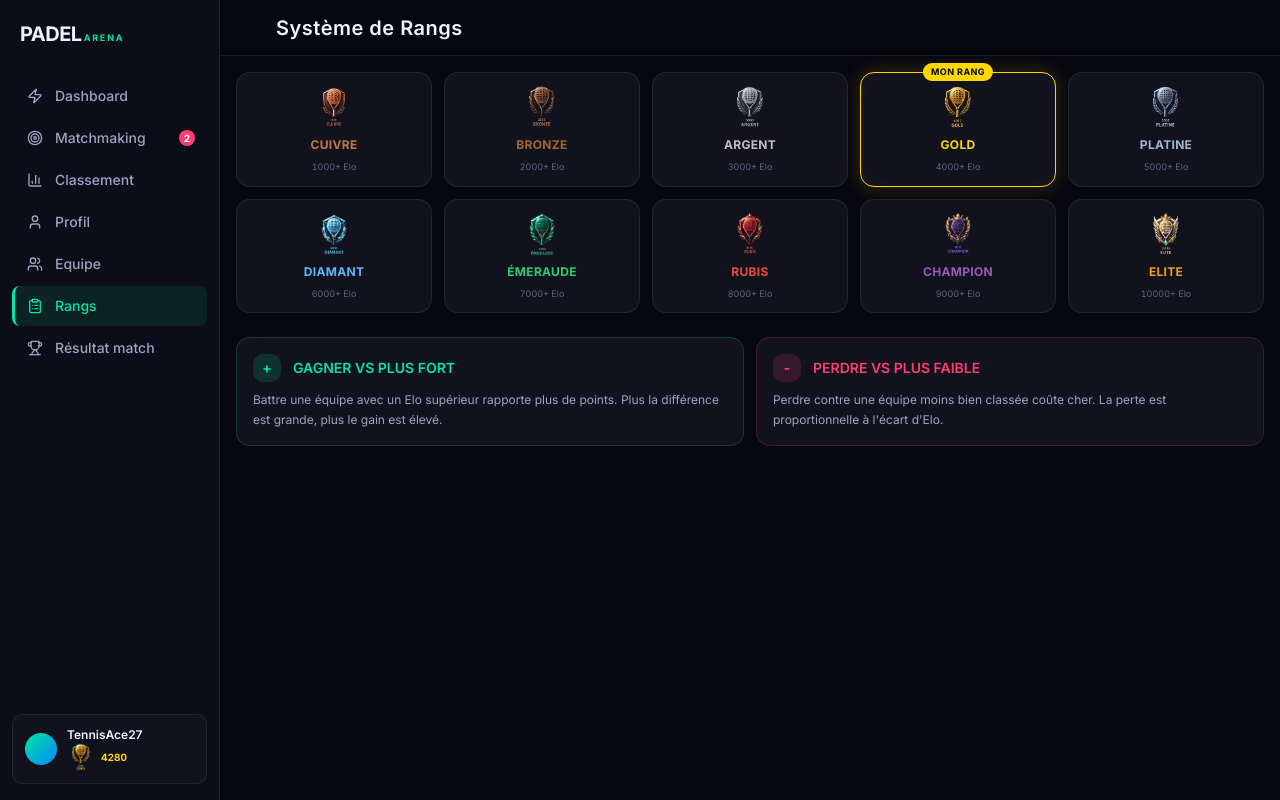
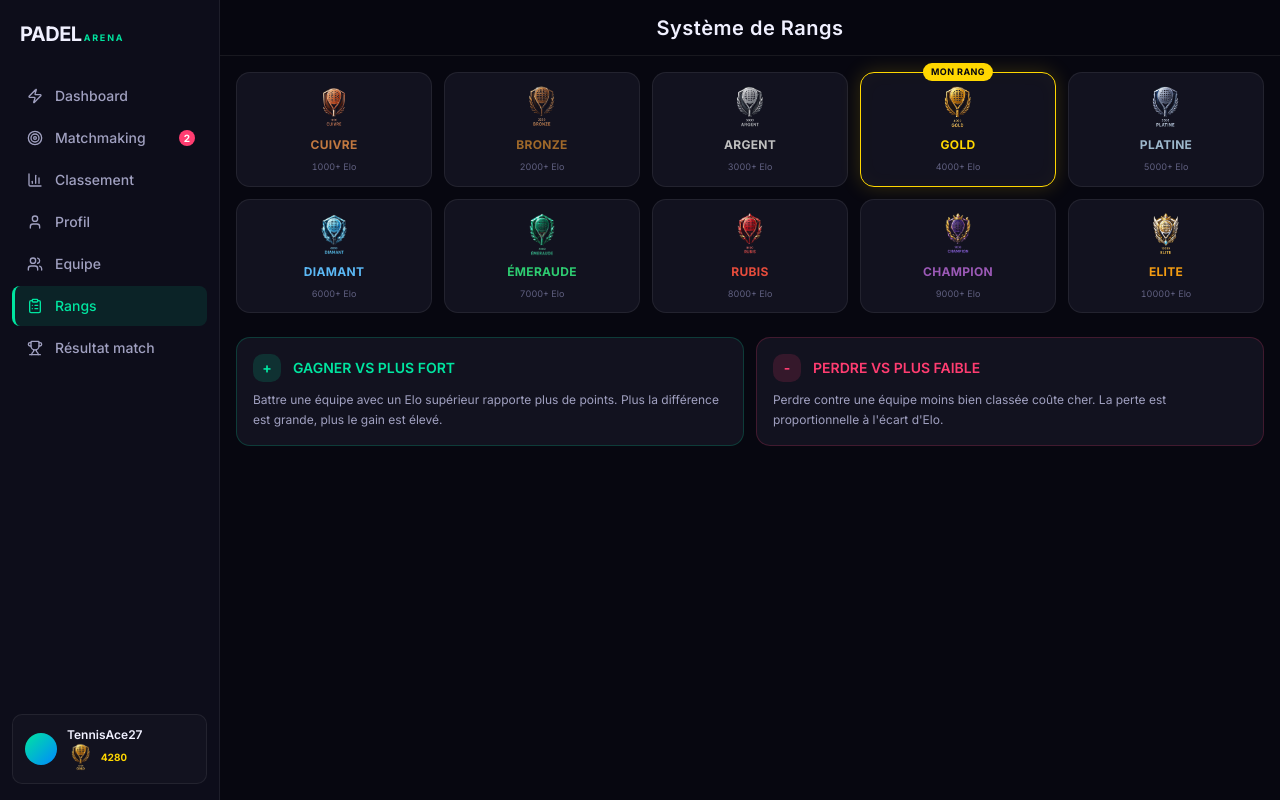
Before and after one commit to Timssssssssssssssssssss/Padel-Arena, a Next.js app: page /ranks in a window 1280 px wide. Built offline with nearby package versions, Linux system fonts and the light colour scheme.

Commit message:
titre centre topbar

```diff
--- a/components/topbar.tsx
+++ b/components/topbar.tsx
@@ -8,14 +8,19 @@ interface TopbarProps {
 export function Topbar({ title, children }: TopbarProps) {
   return (
     <header
-      className="sticky top-0 z-30 h-14 flex items-center justify-between border-b border-border"
-      style={{ backgroundColor: "rgba(7,7,16,0.8)", backdropFilter: "blur(12px)", paddingLeft: "clamp(56px, 5vw, 24px)", paddingRight: "24px" }}
+      className="sticky top-0 z-30 h-14 flex items-center border-b border-border relative"
+      style={{ backgroundColor: "rgba(7,7,16,0.8)", backdropFilter: "blur(12px)" }}
     >
-      {/* Sur mobile on décale à droite du bouton ☰ (56px) */}
-      <h1 className="text-xl font-semibold font-[var(--font-rajdhani)] text-foreground tracking-wide pl-12 md:pl-0">
+      {/* Titre centré absolument */}
+      <h1 className="absolute left-1/2 -translate-x-1/2 text-xl font-semibold font-[var(--font-rajdhani)] text-foreground tracking-wide whitespace-nowrap">
         {title}
       </h1>
-      {children && <div className="flex items-center gap-3">{children}</div>}
+      {/* Actions à droite */}
+      {children && (
+        <div className="ml-auto flex items-center gap-3 pr-4">
+          {children}
+        </div>
+      )}
     </header>
   )
 }
```
